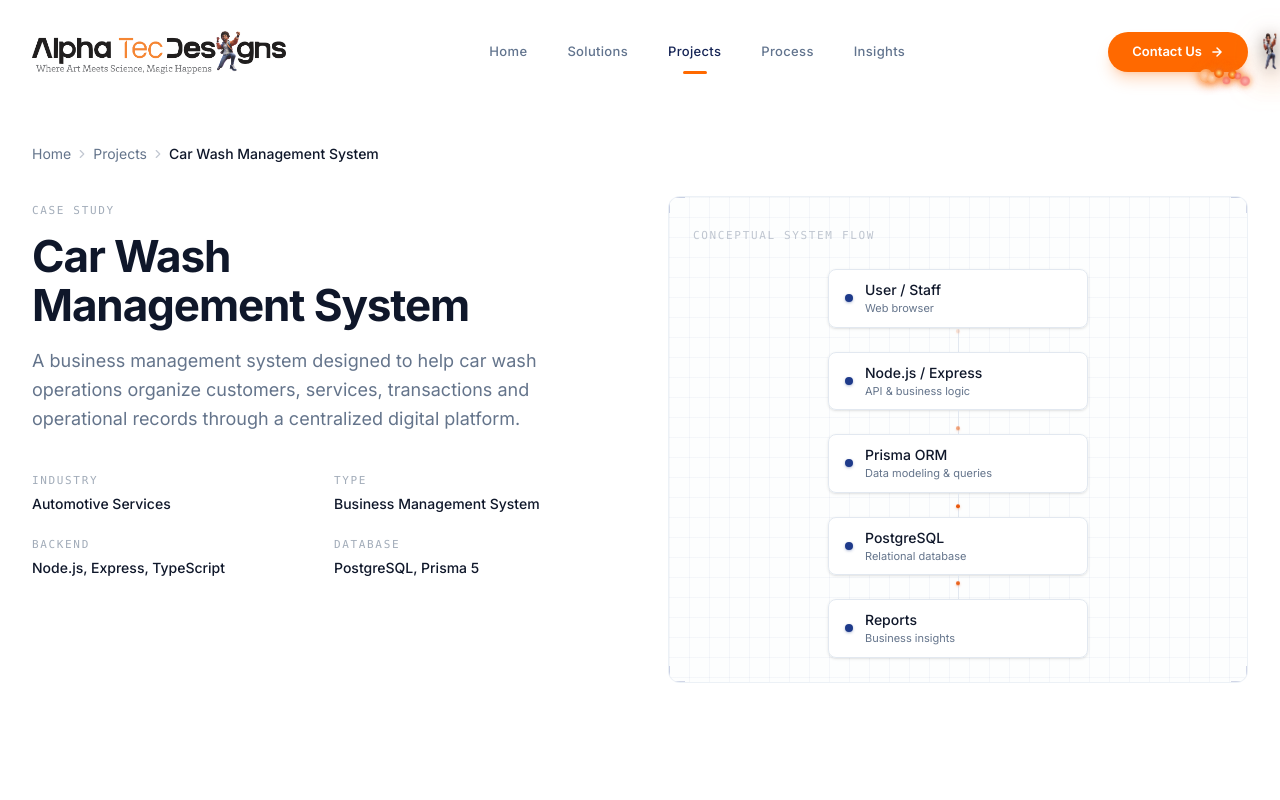
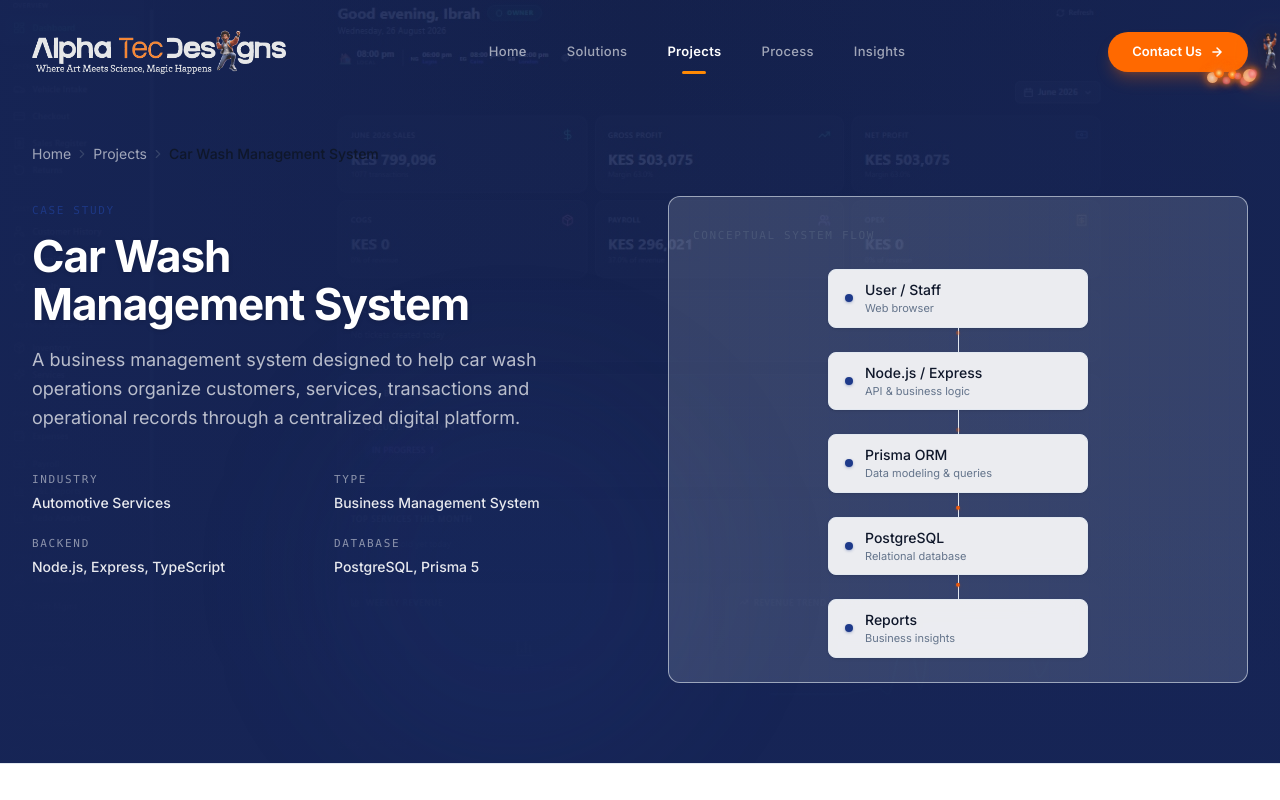
Before and after one commit to Amchege/alphawebsite, a Next.js app: page /projects/car-wash-management-system in a window 1280 px wide. Shown: the top 800 px of the page. Built offline with nearby package versions, Linux system fonts and the light colour scheme.

Commit message:
fix: Rule 4 outer div on project cards, Rule 7 dark hero paths, Rule 8 trailing slashes, cinematic dark hero on project detail pages

```diff
--- a/src/app/projects/[slug]/page.tsx
+++ b/src/app/projects/[slug]/page.tsx
@@ -5,13 +5,11 @@ import { Section } from "@/components/ui/section";
 import { Breadcrumb } from "@/components/ui/breadcrumb";
 import { MonospaceLabel } from "@/components/ui/monospace-label";
 import { LinkButton } from "@/components/ui/link-button";
-import { Badge } from "@/components/ui/badge";
 import { JsonLd } from "@/components/seo/json-ld";
 import { generatePageMetadata } from "@/lib/metadata";
 import { generateBreadcrumbSchema, generateWebPageSchema } from "@/lib/structured-data";
 import { getProjectBySlug, getRelatedProjects } from "@/data/projects";
 import { ProjectDetailVisual } from "@/components/projects/project-detail-visual";
-import { ProjectScreenshotPlaceholder } from "@/components/projects/project-screenshot-placeholder";
 import { ProjectTechStack } from "@/components/projects/project-tech-stack";
 import { ProjectFeaturesSection } from "@/components/projects/project-features-section";
 import { ProjectWorkflowSection } from "@/components/projects/project-workflow-section";
@@ -19,7 +17,6 @@ import { ProjectArchitectureSection } from "@/components/projects/project-archit
 import { RelatedProjects } from "@/components/projects/related-projects";
 import { ScrollReveal } from "@/components/animations/scroll-reveal";
 import { Check } from "lucide-react";
-import { HeroSentinel } from "@/components/layout/HeroSentinel";
 
 interface PageProps {
   params: Promise<{ slug: string }>;
@@ -33,7 +30,7 @@ export async function generateMetadata({ params }: PageProps): Promise<Metadata>
   return generatePageMetadata({
     title: `${project.title} | Alpha Tec Solutions`,
     description: project.seo.description,
-    path: `/projects/${project.slug}`,
+    path: `/projects/${project.slug}/`,
   });
 }
 
@@ -61,43 +58,65 @@ export default async function ProjectDetailPage({ params }: PageProps) {
       <JsonLd
         data={generateBreadcrumbSchema([
           { name: "Home", path: "/" },
-          { name: "Projects", path: "/projects" },
-          { name: project.title, path: `/projects/${project.slug}` },
+          { name: "Projects", path: "/projects/" },
+          { name: project.title, path: `/projects/${project.slug}/` },
         ])}
       />
       <JsonLd
         data={generateWebPageSchema({
           title: project.title,
           description: project.seo.description,
-          path: `/projects/${project.slug}`,
+          path: `/projects/${project.slug}/`,
         })}
       />
 
-      {/* ===== HERO ===== */}
-      <Section className="pt-32 pb-0 md:pt-36">
-        <Container>
+      {/* ===== CINEMATIC DARK HERO ===== */}
+      <Section className="relative overflow-hidden pt-32 pb-16 md:pt-36 md:pb-20 min-h-[520px] md:min-h-[600px] flex items-center">
+        {/* Base dark fill */}
+        <div className="absolute inset-0 bg-blue-950" />
+
+        {/* Hero image layer */}
+        {project.heroImage && (
+          <div className="absolute inset-0">
+            {/* eslint-disable-next-line @next/next/no-img-element */}
+            <img
+              src={project.heroImage.src}
+              alt={project.heroImage.alt}
+              className="h-full w-full object-cover opacity-25"
+            />
+          </div>
+        )}
+
+        {/* Gradient overlays for depth */}
+        <div className="absolute inset-0 bg-gradient-to-t from-blue-950 via-blue-950/70 to-blue-950/50" />
+        <div className="absolute inset-0 bg-gradient-to-r from-blue-950/80 via-transparent to-blue-950/60" />
+
+        {/* Subtle blue accent glow */}
+        <div className="absolute bottom-0 left-1/4 h-96 w-96 rounded-full bg-primary/10 blur-3xl" aria-hidden="true" />
+
+        <Container className="relative z-10">
           <Breadcrumb
             items={[
               { label: "Home", href: "/" },
-              { label: "Projects", href: "/projects" },
+              { label: "Projects", href: "/projects/" },
               { label: project.title },
             ]}
-            className="mb-8"
+            className="mb-8 [&_a]:text-white/60 [&_a:hover]:text-white [&>*:last-child]:text-white/40"
           />
 
           <div className="grid gap-10 lg:grid-cols-2 lg:gap-14">
-            {/* Text */}
+            {/* Text column */}
             <div>
               <ScrollReveal>
-                <MonospaceLabel>Case Study</MonospaceLabel>
+                <MonospaceLabel className="text-primary/90">Case Study</MonospaceLabel>
               </ScrollReveal>
               <ScrollReveal delay={0.05}>
-                <h1 className="mt-3 text-3xl font-bold tracking-tight text-foreground sm:text-4xl lg:text-[2.75rem] text-balance">
+                <h1 className="mt-3 text-3xl font-bold tracking-tight text-white sm:text-4xl lg:text-[2.75rem] text-balance leading-[1.1] drop-shadow-sm">
                   {project.title}
                 </h1>
               </ScrollReveal>
               <ScrollReveal delay={0.1}>
-                <p className="mt-4 text-lg text-muted-foreground leading-relaxed">
+                <p className="mt-4 text-lg text-white/70 leading-relaxed">
                   {project.shortDescription}
                 </p>
               </ScrollReveal>
@@ -106,37 +125,37 @@ export default async function ProjectDetailPage({ params }: PageProps) {
               <ScrollReveal delay={0.15}>
                 <div className="mt-8 grid grid-cols-2 gap-x-6 gap-y-4">
                   <div>
-                    <MonospaceLabel>Industry</MonospaceLabel>
-                    <p className="mt-1 text-sm font-medium text-foreground">
+                    <MonospaceLabel className="text-white/50">Industry</MonospaceLabel>
+                    <p className="mt-1 text-sm font-medium text-white/90">
                       {project.industry}
                     </p>
                   </div>
                   <div>
-                    <MonospaceLabel>Type</MonospaceLabel>
-                    <p className="mt-1 text-sm font-medium text-foreground">
+                    <MonospaceLabel className="text-white/50">Type</MonospaceLabel>
+                    <p className="mt-1 text-sm font-medium text-white/90">
                       {project.projectType}
                     </p>
                   </div>
                   {project.frontendTechnologies.length > 0 && (
                     <div>
-                      <MonospaceLabel>Frontend</MonospaceLabel>
-                      <p className="mt-1 text-sm font-medium text-foreground">
+                      <MonospaceLabel className="text-white/50">Frontend</MonospaceLabel>
+                      <p className="mt-1 text-sm font-medium text-white/90">
                         {project.frontendTechnologies.join(", ")}
                       </p>
                     </div>
                   )}
                   {project.backendTechnologies.length > 0 && (
                     <div>
-                      <MonospaceLabel>Backend</MonospaceLabel>
-                      <p className="mt-1 text-sm font-medium text-foreground">
+                      <MonospaceLabel className="text-white/50">Backend</MonospaceLabel>
+                      <p className="mt-1 text-sm font-medium text-white/90">
                         {project.backendTechnologies.join(", ")}
                       </p>
                     </div>
                   )}
                   {project.databaseTechnologies.length > 0 && (
                     <div>
-                      <MonospaceLabel>Database</MonospaceLabel>
-                      <p className="mt-1 text-sm font-medium text-foreground">
+                      <MonospaceLabel className="text-white/50">Database</MonospaceLabel>
+                      <p className="mt-1 text-sm font-medium text-white/90">
                         {project.databaseTechnologies.join(", ")}
                       </p>
                     </div>
@@ -145,13 +164,18 @@ export default async function ProjectDetailPage({ params }: PageProps) {
               </ScrollReveal>
             </div>
 
-            {/* Visual */}
+            {/* Visual column */}
             <ScrollReveal delay={0.15} className="hidden lg:block">
               <ProjectDetailVisual steps={project.systemFlow} />
             </ScrollReveal>
           </div>
         </Container>
       </Section>
+
+      {/* ===== GLOWING TRANSITION DIVIDER ===== */}
+      <div className="relative h-px w-full overflow-hidden bg-border z-10">
+        <div className="absolute inset-0 -translate-x-full bg-gradient-to-r from-transparent via-primary to-transparent animate-[shimmer_3s_ease-in-out_infinite]" style={{ animationDelay: '1s' }} />
+      </div>
 
       {/* ===== OVERVIEW ===== */}
       <Section className="py-12 md:py-16">
@@ -274,7 +298,8 @@ export default async function ProjectDetailPage({ params }: PageProps) {
         </Container>
       </Section>
 
-      {/* ===== SCREENSHOTS ===== */}
+      {/* ===== SYSTEM SHOWCASE ===== */}
+      {project.heroImage && (
         <Section className="py-12 md:py-16 bg-muted/40">
           <Container>
             <ScrollReveal>
@@ -286,10 +311,18 @@ export default async function ProjectDetailPage({ params }: PageProps) {
               </div>
             </ScrollReveal>
             <ScrollReveal delay={0.1}>
-            <ProjectScreenshotPlaceholder large label="Interface Showcase" />
+              <div className="relative overflow-hidden rounded-xl border border-border shadow-2xl shadow-black/10">
+                {/* eslint-disable-next-line @next/next/no-img-element */}
+                <img
+                  src={project.heroImage.src}
+                  alt={project.heroImage.alt}
+                  className="w-full h-auto object-cover"
+                />
+              </div>
             </ScrollReveal>
           </Container>
         </Section>
+      )}
 
       {/* ===== BUSINESS VALUE ===== */}
       {project.valuePoints.length > 0 && (
@@ -357,7 +390,7 @@ export default async function ProjectDetailPage({ params }: PageProps) {
             <ScrollReveal>
               <MonospaceLabel className="text-primary">Explore More</MonospaceLabel>
               <h2 className="mt-3 text-2xl font-bold tracking-tight text-foreground sm:text-3xl">
-                Explore More Systems
+                Related Systems
               </h2>
             </ScrollReveal>
             <div className="mt-10">
@@ -382,14 +415,14 @@ export default async function ProjectDetailPage({ params }: PageProps) {
             <ScrollReveal delay={0.1}>
               <div className="mt-8 flex flex-wrap items-center justify-center gap-4">
                 <LinkButton
-                  href="/get-started"
+                  href="/get-started/"
                   variant="accent"
                   size="lg"
                 >
                   Start a Project
                 </LinkButton>
                 <LinkButton
-                  href="/projects"
+                  href="/projects/"
                   variant="ghost"
                   size="lg"
                   className="text-primary-foreground hover:bg-primary-foreground/10 hover:text-primary-foreground"
--- a/src/app/projects/page.tsx
+++ b/src/app/projects/page.tsx
@@ -12,7 +12,6 @@ import { GradientField } from "@/components/visual/gradient-field";
 import { SoftwareSystemVisual } from "@/components/visual/software-system-visual";
 import { VideoBackground } from "@/components/ui/video-background";
 import { projects } from "@/data/projects";
-import { HeroSentinel } from "@/components/layout/HeroSentinel";
 
 // Tech visual configuration for the Hero
 const heroNodes = [
--- a/src/components/layout/header.tsx
+++ b/src/components/layout/header.tsx
@@ -6,10 +6,10 @@ import { usePathname } from 'next/navigation';
 
 const navItems = [
   { label: 'Home', href: '/' },
-  { label: 'Solutions', href: '/solutions' },
-  { label: 'Projects', href: '/projects' },
-  { label: 'Process', href: '/process' },
-  { label: 'Insights', href: '/insights' },
+  { label: 'Solutions', href: '/solutions/' },
+  { label: 'Projects', href: '/projects/' },
+  { label: 'Process', href: '/process/' },
+  { label: 'Insights', href: '/insights/' },
 ];
 
 type WalkPhase = 'idle' | 'appear' | 'walk' | 'disappear';
@@ -72,7 +72,7 @@ export function Header() {
     href === '/' ? pathname === '/' : pathname.startsWith(href);
 
   /* Dark hero pages */
- const darkHeroPaths = ['/', '/insights', '/contact'];
+ const darkHeroPaths = ['/', '/projects', '/insights', '/contact'];
 const isDarkHero = darkHeroPaths.some((p) => {
   if (p === '/') return pathname === '/';
   return pathname.startsWith(p);
--- a/src/components/projects/project-listing-card.tsx
+++ b/src/components/projects/project-listing-card.tsx
@@ -16,8 +16,7 @@ export function ProjectListingCard({ project, className }: ProjectListingCardPro
   const number = String(project.order).padStart(2, "0");
 
   return (
-    <Link
-      href={`/projects/${project.slug}`}
+    <div
       className={cn(
         "group relative block rounded-xl border border-border bg-card overflow-hidden",
         "transition-all duration-500 ease-out",
@@ -35,7 +34,7 @@ export function ProjectListingCard({ project, className }: ProjectListingCardPro
         aria-hidden="true"
       />
 
-      <div className="relative p-6 sm:p-7 z-0">
+      <Link href={`/projects/${project.slug}/`} className="relative p-6 sm:p-7 z-0 block">
         {/* Header */}
         <div className="flex items-center justify-between border-b border-border/50 pb-4 mb-4">
           <MonospaceLabel className="text-primary/70">SYSTEM / {number}</MonospaceLabel>
@@ -82,11 +81,11 @@ export function ProjectListingCard({ project, className }: ProjectListingCardPro
             <path d="M1 7h12m0 0L8 2m5 5L8 12" stroke="currentColor" strokeWidth="2" strokeLinecap="round" strokeLinejoin="round" />
           </svg>
         </div>
-      </div>
+      </Link>
 
       {/* Blueprint corner accents */}
       <div className="pointer-events-none absolute top-0 left-0 h-8 w-8 border-l-2 border-t-2 border-primary/0 transition-all duration-500 group-hover:border-primary/50 z-20" aria-hidden="true" />
       <div className="pointer-events-none absolute bottom-0 right-0 h-8 w-8 border-r-2 border-b-2 border-primary/0 transition-all duration-500 group-hover:border-primary/50 z-20" aria-hidden="true" />
-    </Link>
+    </div>
   );
 }
--- a/src/components/projects/related-projects.tsx
+++ b/src/components/projects/related-projects.tsx
@@ -16,9 +16,10 @@ export function RelatedProjects({ projects }: RelatedProjectsProps) {
     <div className="grid gap-5 sm:grid-cols-2 lg:grid-cols-3">
       {projects.map((project, i) => (
         <ScrollReveal key={project.slug} delay={i * 0.08}>
+          <div className="group h-full rounded-xl border border-border bg-card overflow-hidden transition-all duration-200 hover:border-primary/30 hover:shadow-md">
             <Link
-            href={`/projects/${project.slug}`}
-            className="group block h-full rounded-xl border border-border bg-card overflow-hidden transition-all duration-200 hover:border-primary/30 hover:shadow-md"
+              href={`/projects/${project.slug}/`}
+              className="block h-full"
             >
               <div className="flex items-center justify-center border-b border-border bg-muted/30 py-8">
                 <div className="text-center">
@@ -55,6 +56,7 @@ export function RelatedProjects({ projects }: RelatedProjectsProps) {
                 )}
               </div>
             </Link>
+          </div>
         </ScrollReveal>
       ))}
     </div>
```
Also changed, not shown: 430 other files (tests, documents, lock files or other folders). Lines whose indentation alone changed are shown as unchanged.
